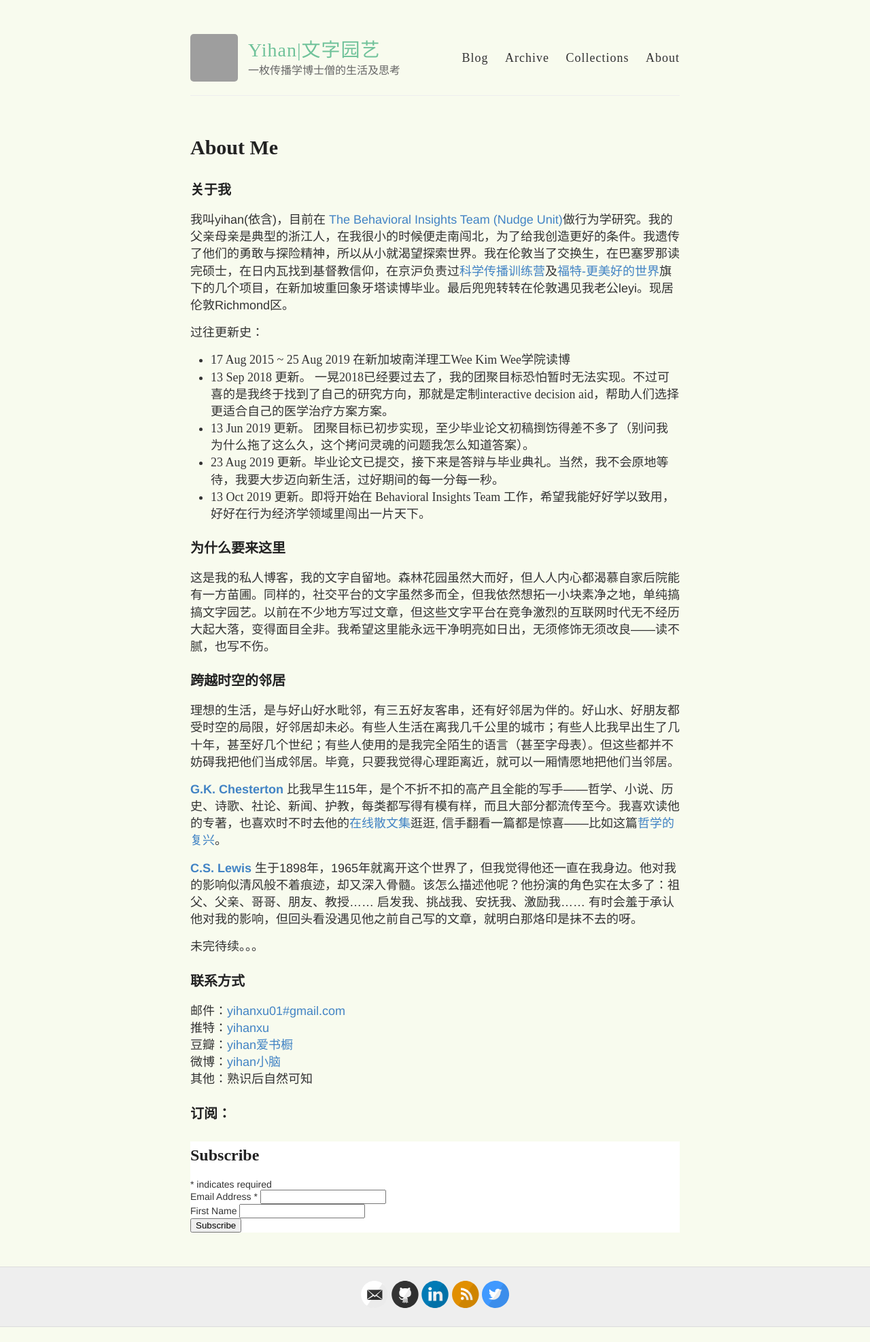
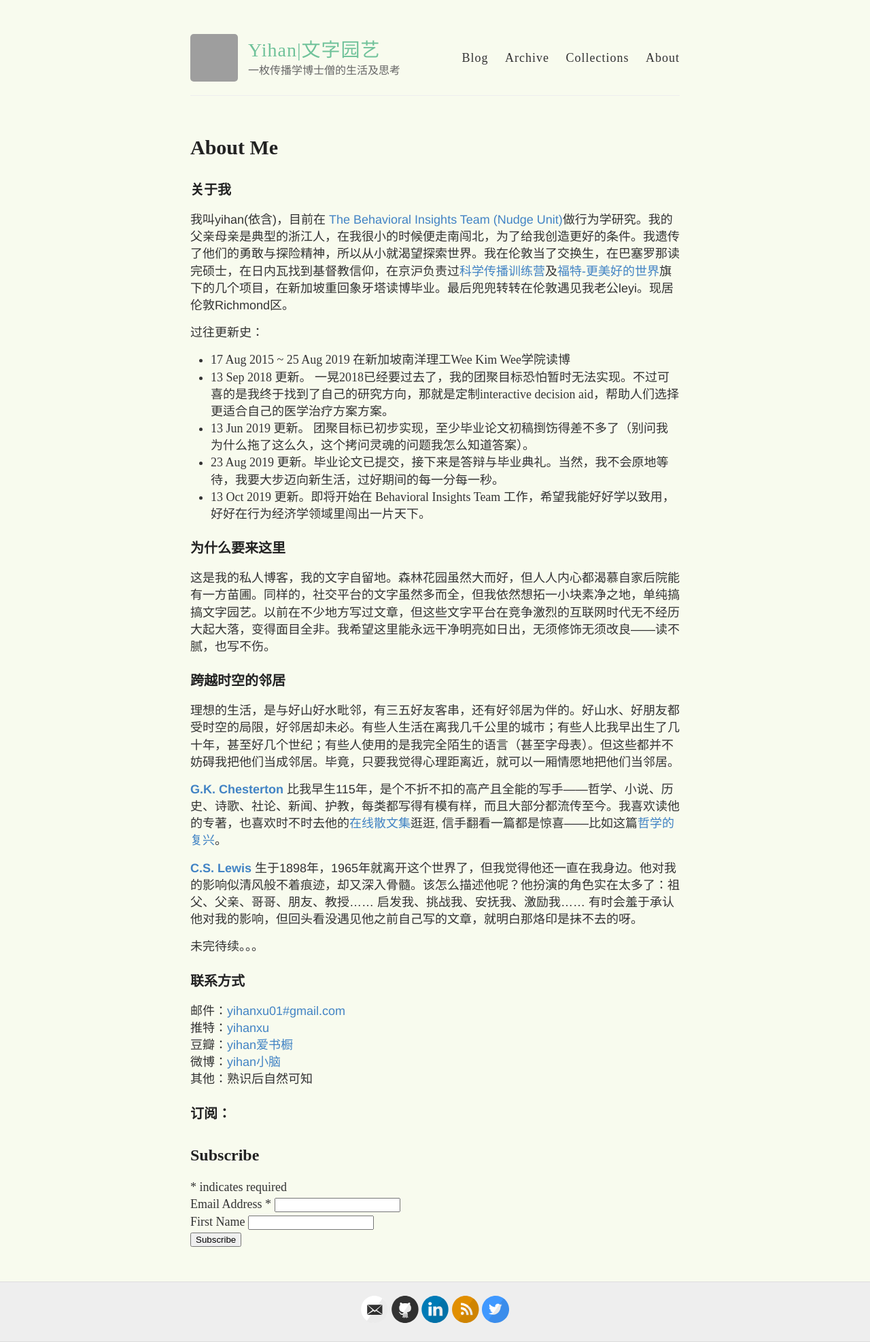
Before and after one commit to yihanxu/yihanxu.github.io, a Jekyll site: the page built from about.md, in a window 1280 px wide. Shown: the whole page at 68% size. Built offline with Jekyll 4.4.1, drawn with Linux system fonts in a browser that asks for light colours; comment, search, counter and statistics services are not loaded; before the commit the page ends 1952 px from its top, so only the background shows below that; grey boxes are pictures that could not be loaded.

Commit message:
update layout style

```diff
--- a/about.md
+++ b/about.md
@@ -38,12 +38,7 @@ comments: true
 
 ### 订阅：
 <!-- Begin Mailchimp Signup Form -->
-<link href="//cdn-images.mailchimp.com/embedcode/classic-10_7.css" rel="stylesheet" type="text/css">
-<style type="text/css">
-	#mc_embed_signup{background:#fff; clear:left; font:14px Helvetica,Arial,sans-serif; }
-	/* Add your own Mailchimp form style overrides in your site stylesheet or in this style block.
-	   We recommend moving this block and the preceding CSS link to the HEAD of your HTML file. */
-</style>
+
 <div id="mc_embed_signup">
 <form action="https://github.us10.list-manage.com/subscribe/post?u=c56cd276032430a7bae15da43&amp;id=84d5519e2c" method="post" id="mc-embedded-subscribe-form" name="mc-embedded-subscribe-form" class="validate" target="_blank" novalidate>
     <div id="mc_embed_signup_scroll">
```
